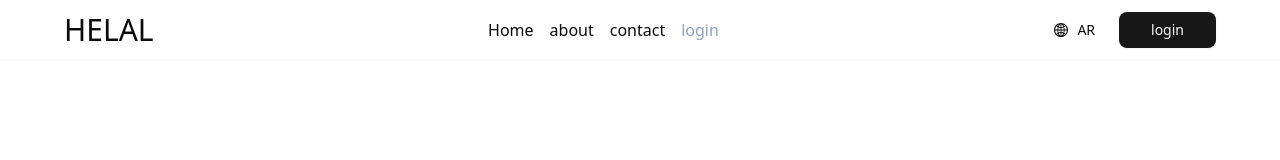
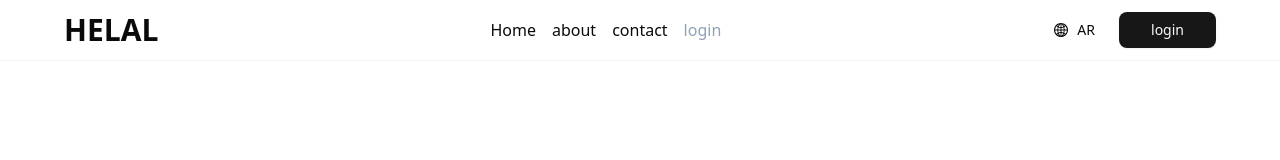
Before and after one commit to HELAL15/nextjs-folder-structre, a Next.js app: page /login in a window 1280 px wide. Shown: the top 160 px of the page. Built offline with nearby package versions, Linux system fonts and the light colour scheme; no server answers.

Commit message:
navbar logo bold

```diff
--- a/src/components/layout/Header.tsx
+++ b/src/components/layout/Header.tsx
@@ -10,7 +10,7 @@ const Header = () => {
     return (
         <header className='bg-background/95 supports-[backdrop-filter]:bg-background/60 border-b-secondary text-foreground sticky top-0 z-50 border-b py-3 antialiased backdrop-blur'>
             <div className='container flex w-full items-center justify-between gap-6'>
-                <Link href={'/'} className='text-xl md:text-2xl lg:text-3xl'>
+                <Link href={'/'} className='text-xl font-bold md:text-2xl lg:text-3xl'>
                     HELAL
                 </Link>
                 <nav className='hidden lg:flex'>
```
